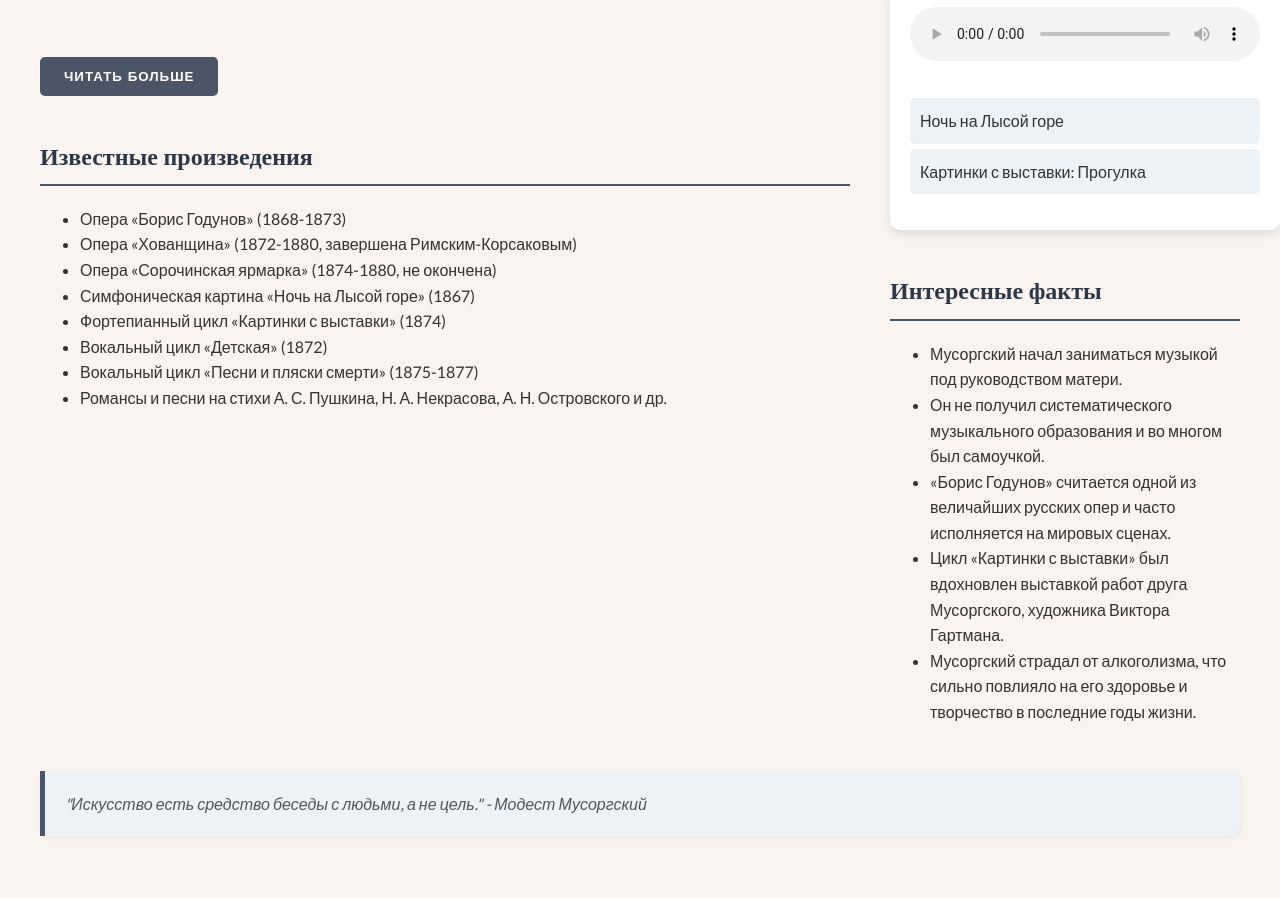
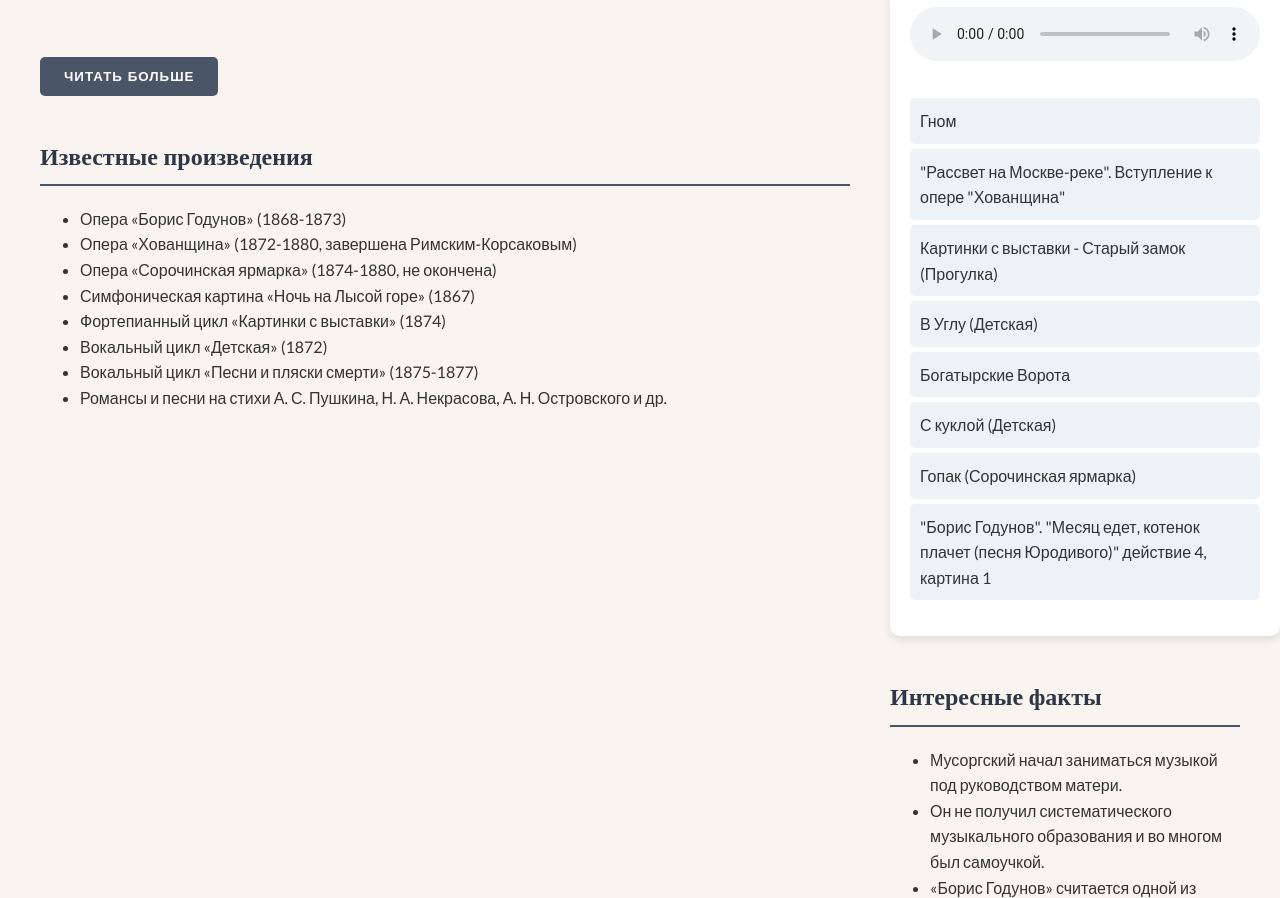
Before and after one commit to sviatoslavgladyshev/composers, a plain HTML site: page mussorgsky/index.html in a window 1280 px wide. Shown: the part 868-1766 px from the top of the page. Drawn offline with nearby package versions, Linux system fonts and the light colour scheme.

Commit message:
final mussorgsky

```diff
--- a/mussorgsky/index.html
+++ b/mussorgsky/index.html
@@ -266,8 +266,14 @@
                         Your browser does not support the audio element.
                     </audio>
                     <ul class="playlist" id="playlist">
-                        <li data-src="../music/mussorgsky_night_on_bald_mountain.mp3">Ночь на Лысой горе</li>
-                        <li data-src="../music/mussorgsky_pictures_at_an_exhibition.mp3">Картинки с выставки: Прогулка</li>
+                        <li data-src="../mussorgsky/music/01 - гном мусоргский.mp3">Гном</li>
+                        <li data-src="../mussorgsky/music/01 - Лондонский симфонический оркестр. Дирижер сэр Георг Шолти - 01 - М. П. Мусоргский. «Рассвет на Москве-реке». Вступление к опере «Хован.mp3">"Рассвет на Москве-реке". Вступление к опере "Хованщина"</li>
+                        <li data-src="../mussorgsky/music/01 - Модест Мусоргский (исполняет Владимир Горовиц) - Картинки с выставки - Старый замок (Прогулка)_(Audio-VK4.ru).mp3">Картинки с выставки - Старый замок (Прогулка)</li>
+                        <li data-src="../mussorgsky/music/02 - мусоргский в углу детская.mp3">В Углу (Детская)</li>
+                        <li data-src="../mussorgsky/music/03 - Мусоргский (Горовиц) - БОГАТЫРСКИЕ ВОРОТА_(Inkompmusic.ru).mp3">Богатырские Ворота</li>
+                        <li data-src="../mussorgsky/music/03 -Святослав Рихтер и Нина Дорлиак - Мусоргский. Детская. С куклой.mp3">С куклой (Детская)</li>
+                        <li data-src="../mussorgsky/music/04 - М.П. Мусоргский - Гопак (Сорочинская ярмарка)  (audiopoisk.com).mp3">Гопак (Сорочинская ярмарка)</li>
+                        <li data-src="../mussorgsky/music/04 - Мусоргский-Борис Годунов  Месяц едет, котенок плачет (песня Юродивого)_4 д.1.картина).mp3">"Борис Годунов". "Месяц едет, котенок плачет (песня Юродивого)" действие 4, картина 1</li>
                     </ul>
                 </div>
                 <h2>Интересные факты</h2>
```
Also changed, not shown: 1 other file.
